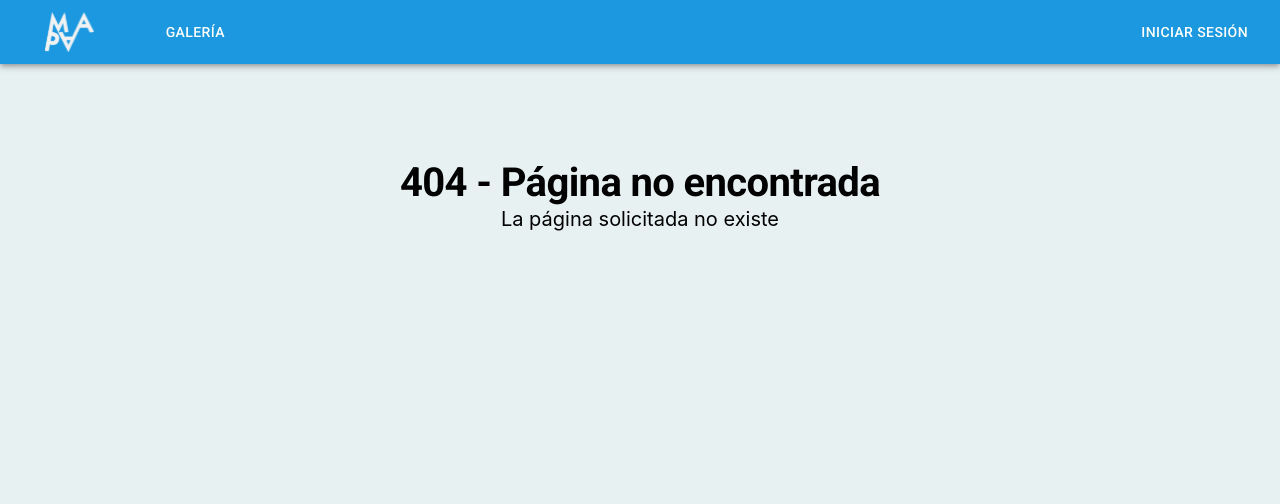
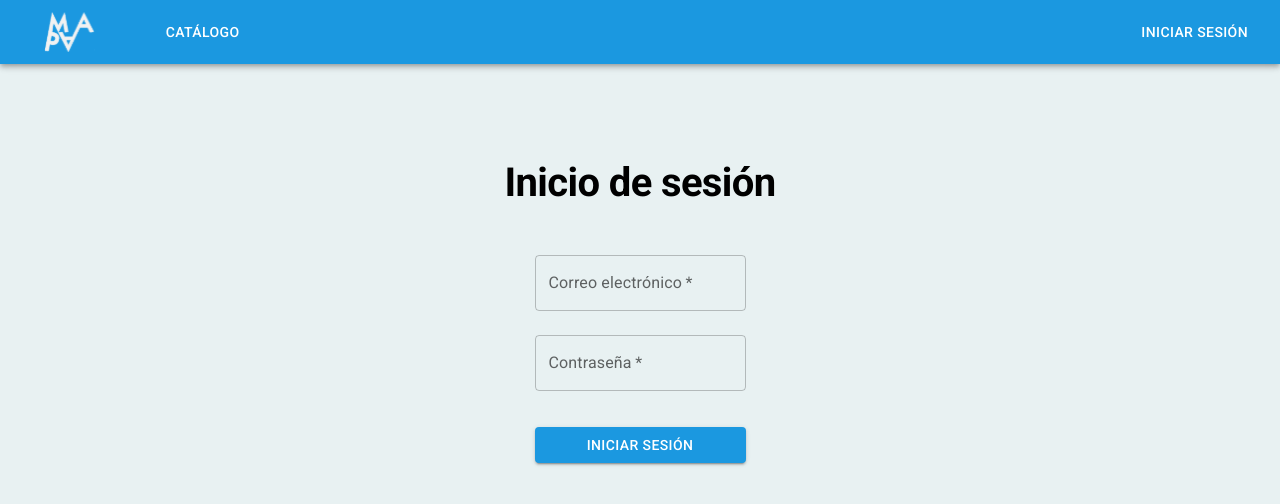
Before and after one commit to camilaF2022/Catalogo-, a React (Create React App) app in the folder frontend/: page /catalog/new in a window 1280 px wide. Before the commit this address had no page. Shown: the top 504 px of the page. Built offline with nearby package versions, Linux system fonts and the light colour scheme.

Commit message:
Change name Galeria to Catalog

```diff
--- a/frontend/src/components/Layout.jsx
+++ b/frontend/src/components/Layout.jsx
@@ -18,21 +18,21 @@ const Layout = () => {
         <Route path="/" element={<Home />} />
         <Route path="/login" element={<Login setToken={setToken} />} />
         <Route
-          path="/gallery"
+          path="/catalog"
           element={<Gallery loggedIn={isAuthenticated} />}
         />
         <Route
-          path="/gallery/:pieceId"
+          path="/catalog/:pieceId"
           element={<ObjectDetail loggedIn={isAuthenticated} />}
         />
         {/* Private routes */}
         <Route
-          path="/gallery/new"
+          path="/catalog/new"
           element={
             isAuthenticated ? (
               <CreateItem />
             ) : (
-              <Login setToken={setToken} navigateTo="/gallery/new" />
+              <Login setToken={setToken} navigateTo="/catalog/new" />
             )
           }
         />
--- a/frontend/src/components/MenuBar.jsx
+++ b/frontend/src/components/MenuBar.jsx
@@ -17,7 +17,7 @@ const MenuBar = ({ loggedIn, setToken }) => {
   };
 
   const handleNewObjectClick = () => {
-    navigate('/gallery/new', { state: { from: location.pathname } });
+    navigate('/catalog/new', { state: { from: location.pathname } });
   };
 
   return (
@@ -27,8 +27,8 @@ const MenuBar = ({ loggedIn, setToken }) => {
           <img src={`${process.env.PUBLIC_URL}/logo-removebg-preview.svg`} alt="logo" style={{ height: '40px',marginLeft: 24 }} />
         </IconButton>
         <Typography variant="h6" component="div" sx={{ flexGrow: 1 }}>
-          <Link to="/gallery" style={{ textDecoration: 'none', color: 'white', marginLeft: 55 }}>
-            <Button color="inherit">Galería</Button>
+          <Link to="/catalog" style={{ textDecoration: 'none', color: 'white', marginLeft: 55 }}>
+            <Button color="inherit">Catálogo</Button>
           </Link>
         </Typography>
         {loggedIn && (
--- a/frontend/src/pages/Gallery/CreateItem.jsx
+++ b/frontend/src/pages/Gallery/CreateItem.jsx
@@ -94,11 +94,11 @@ const CreateItem = () => {
     await new Promise((resolve) => setTimeout(resolve, 1000)); // Emulate POST delay
     const newId = 1;
     addAlert("¡Objeto creado con éxito!");
-    navigate(`/gallery/${newId}`);
+    navigate(`/catalog/${newId}`);
   };
 
   const handleCancel = () => {
-    const from = location.state?.from || "/gallery";
+    const from = location.state?.from || "/catalog";
     navigate(from, { replace: true });
   };
 
--- a/frontend/src/pages/Gallery/Gallery.jsx
+++ b/frontend/src/pages/Gallery/Gallery.jsx
@@ -48,12 +48,12 @@ const Gallery = ({ loggedIn }) => {
   }, []);
 
   const handleRedirect = () => {
-    navigate("/gallery/new", { state: { from: location.pathname } });
+    navigate("/catalog/new", { state: { from: location.pathname } });
   };
 
   return (
     <Container>
-      <CustomTypography variant="h1">Galería</CustomTypography>
+      <CustomTypography variant="h1">Catálogo</CustomTypography>
       <CustomFilter
         artifactList={artifactList}
         setFilteredArtifacts={setFilteredArtifacts}
--- a/frontend/src/pages/Gallery/components/ArtifactCard.jsx
+++ b/frontend/src/pages/Gallery/components/ArtifactCard.jsx
@@ -19,7 +19,7 @@ const ArtifactCard = ({ artifact }) => {
 
   const fullDescription = tags.map(tag=>tag.value).join(", ");
   const handleRedirect = () => {
-    navigate(`/gallery/${id}`);
+    navigate(`/catalog/${id}`);
   };
 
   return (
--- a/frontend/src/pages/Home/Home.jsx
+++ b/frontend/src/pages/Home/Home.jsx
@@ -15,9 +15,9 @@ const Home = () => {
                 ¡Bienvenido al fascinante mundo del Museo de Arte Popular Americano Tomás Moro!
                  Sumérgete en la riqueza cultural y la historia a través de nuestra colección de modelos 3D, fotografías e información detallada de piezas arqueológicas. Explora las maravillas de civilizaciones pasadas mientras te maravillas con la artesanía y la maestría de nuestros antepasados. Desde majestuosas esculturas hasta intrincados artefactos, nuestro sitio web ofrece una ventana única hacia el legado de la humanidad. Únete a nosotros en este viaje cautivador a través del tiempo y el espacio, donde cada pieza cuenta una historia extraordinaria.
                 </CustomText>
-                <Link to="/gallery">
+                <Link to="/catalog">
                     <CustomButton variant="contained" color="primary">
-                    Ver galería
+                    Ver catálogo
                     </CustomButton>
                 </Link>
             </CustomBox>
```
